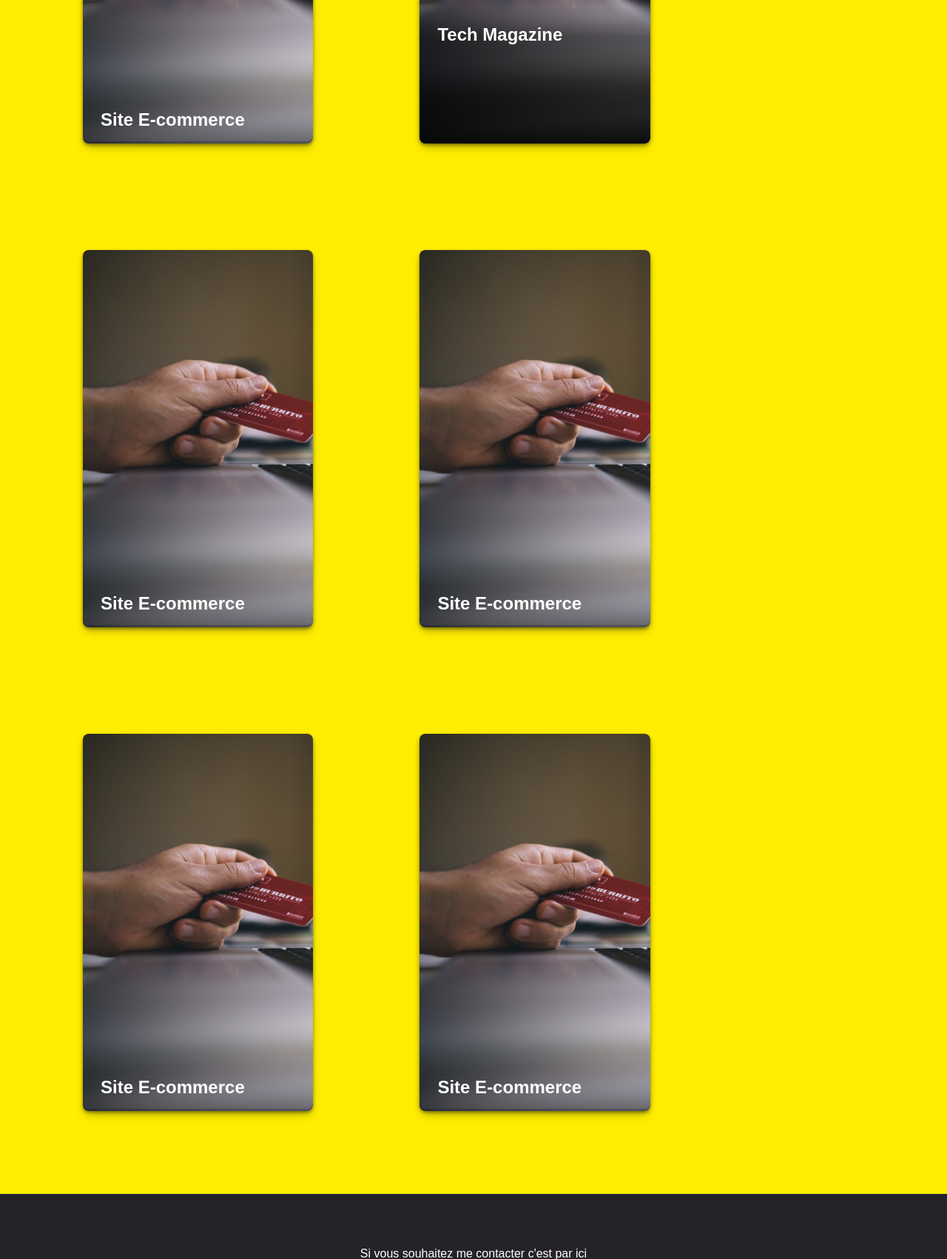
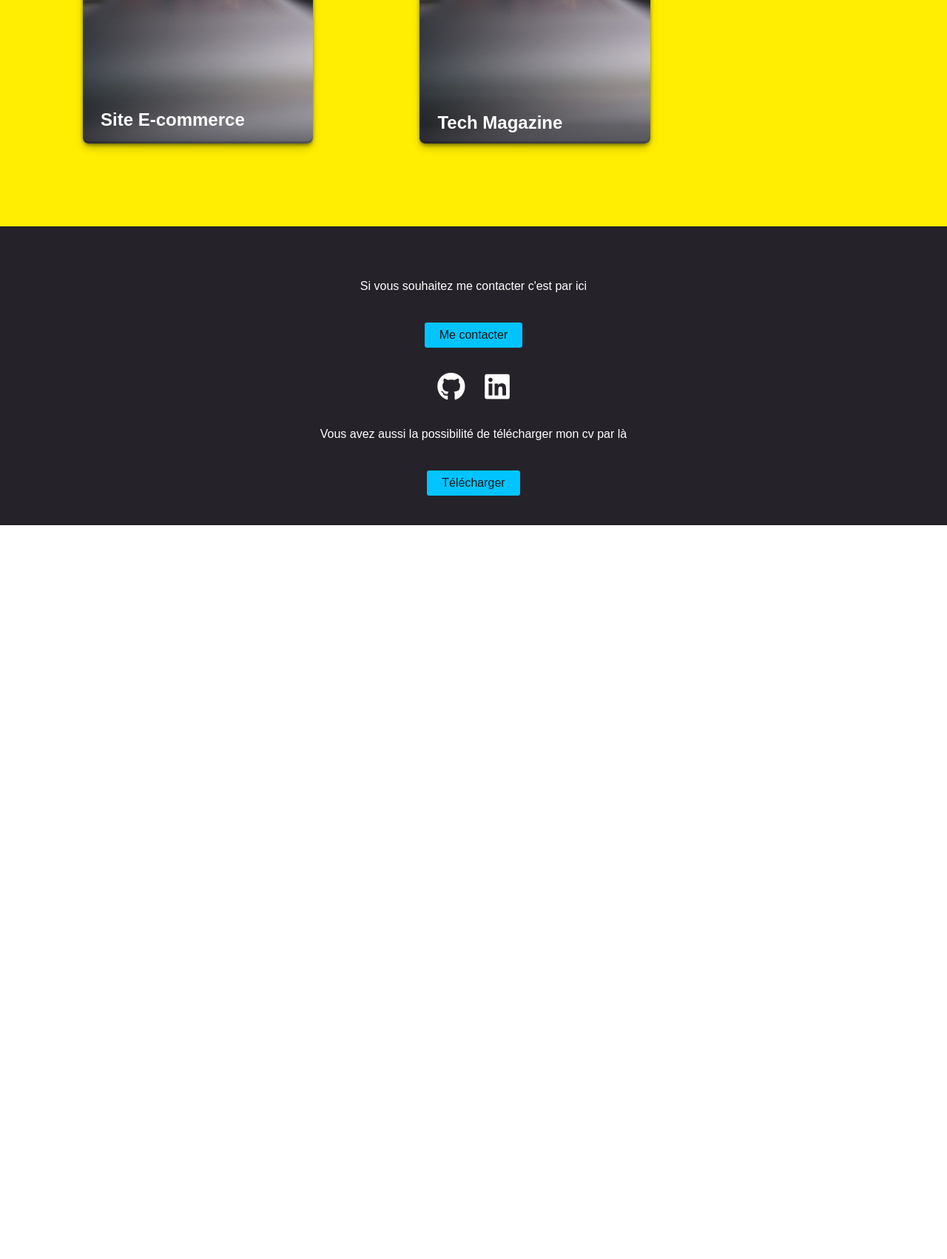
Before and after one commit to Jeyluu/portfolio, a plain HTML site: page index.html in a window 1280 px wide. Shown: the part 1760-3462 px from the top of the page at 74% size. After the commit the page ends 2470 px from the top, so only its background shows below. Drawn offline with Linux system fonts and the light colour scheme; a web font is replaced by a local one.

Commit message:
problème carte ok

```diff
--- a/index.html
+++ b/index.html
@@ -161,54 +161,15 @@
             </div>
 
             <div class="card reveal">
-                <div class="card-content">
+                <div class="techMag-content ">
                     <h2 class="cardtitle">Tech Magazine</h2>
                     <p class="description">Projet de site blog. Site uniquement réaliser en HTML / CSS avec Flexbox dans le cadre de ma formation.</p>
 
-                    <a href="https://jeyluu.github.io/techmagazine" class="button">Voir le projet</a>
+                    <a href="https://jeyluu.github.io/techmagazine" class="button" target="_blank">Voir le projet</a>
                 </div>
 
             </div>
 
-            <div class="card reveal">
-                <div class="card-content">
-                    <h2 class="cardtitle">Site E-commerce</h2>
-                    <p class="description">Projet de site E-commerce avec un espace inscription et connexion pour les utilisateurs.  Il y a aussi un espace de gestion des articles (création, édition et supression) pour les utilisateurs ayant le rôle d'administrateur.  Pour tous les utilisateurs il y a l'affichages des différents articles (prix, nom et description) et la possibilité d'ajouter l'article au panier et de finaliser la commande.</p>
-
-                    <a href="" class="button">Voir le projet</a>
-                </div>
-
-            </div>
-
-            <div class="card reveal">
-                <div class="card-content">
-                    <h2 class="cardtitle">Site E-commerce</h2>
-                    <p class="description">Projet de site E-commerce avec un espace inscription et connexion pour les utilisateurs.  Il y a aussi un espace de gestion des articles (création, édition et supression) pour les utilisateurs ayant le rôle d'administrateur.  Pour tous les utilisateurs il y a l'affichages des différents articles (prix, nom et description) et la possibilité d'ajouter l'article au panier et de finaliser la commande.</p>
-
-                    <a href="" class="button">Voir le projet</a>
-                </div>
-
-            </div>
-
-            <div class="card reveal">
-                <div class="card-content">
-                    <h2 class="cardtitle">Site E-commerce</h2>
-                    <p class="description">Projet de site E-commerce avec un espace inscription et connexion pour les utilisateurs.  Il y a aussi un espace de gestion des articles (création, édition et supression) pour les utilisateurs ayant le rôle d'administrateur.  Pour tous les utilisateurs il y a l'affichages des différents articles (prix, nom et description) et la possibilité d'ajouter l'article au panier et de finaliser la commande.</p>
-
-                    <a href="" class="button">Voir le projet</a>
-                </div>
-
-            </div>
-
-            <div class="card reveal">
-                <div class="card-content">
-                    <h2 class="cardtitle">Site E-commerce</h2>
-                    <p class="description">Projet de site E-commerce avec un espace inscription et connexion pour les utilisateurs.  Il y a aussi un espace de gestion des articles (création, édition et supression) pour les utilisateurs ayant le rôle d'administrateur.  Pour tous les utilisateurs il y a l'affichages des différents articles (prix, nom et description) et la possibilité d'ajouter l'article au panier et de finaliser la commande.</p>
-
-                    <a href="" class="button">Voir le projet</a>
-                </div>
-
-            </div>
 
         </div>
 
--- a/ressources/style.css
+++ b/ressources/style.css
@@ -377,21 +377,17 @@
     transform: scale(1.08);
 }
 
+/* Site Ecommerce Symfony */
+
 .card-content {
     --padding: 1.5rem;
     padding: var(--padding);
     background: linear-gradient(hsl(0 0% 0% /0),
-            hsl(20 0% 0% /0.5) 20%,
-            hsl(0 0% 0% /1));
+                hsl(20 0% 0% /0.5) 20%,
+                hsl(0 0% 0% /1));
+    transition: transform 500ms ease;
     transform: translateY(80%);
-    transition: transform 500ms ease;
 
-}
-
-.card:hover .card-content,
-.card:focus-within .card-content {
-    transform: translateY(0);
-    transition-delay: 500ms;
 }
 
 .card:focus-within .card-content {
@@ -408,6 +404,49 @@
     opacity: 1;
     transition-delay: 1000ms;
 }
+
+.card:hover .card-content,
+.card:focus-within .card-content {
+    transform: translateY(0);
+    transition-delay: 500ms;
+}
+
+/* Projet exam  Card */
+
+/* TechMag Card */
+.techMag-content {
+    --padding: 1.5rem;
+    padding: var(--padding);
+    background: linear-gradient(hsl(0 0% 0% /0),
+                hsl(20 0% 0% /0.5) 20%,
+                hsl(0 0% 0% /1));
+    transform: translateY(138%);
+    transition: transform 500ms ease;
+
+}
+
+.card:hover .techMag-content,
+.card:focus-within .techMag-content {
+    transform: translateY(75%);
+    transition-delay: 500ms;
+}
+
+.card:focus-within .techMag-content {
+    transition-duration: 0ms;
+}
+
+.techMag-content>*:not(.cardtitle) {
+    opacity: 0;
+    transition: opacity 500ms linear;
+}
+
+.card:hover .techMag-content>*:not(.cardtitle),
+.card:focus-within .techMag-content>*:not(.cardtitle) {
+    opacity: 1;
+    transition-delay: 1000ms;
+}
+
+
 
 .cardtitle {
     position: relative;
```
